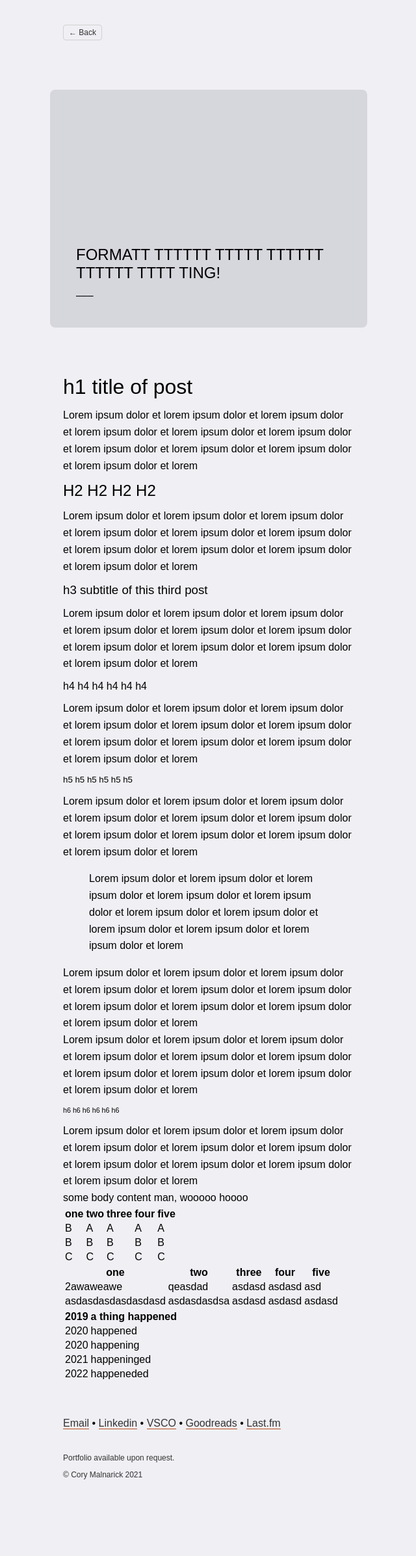
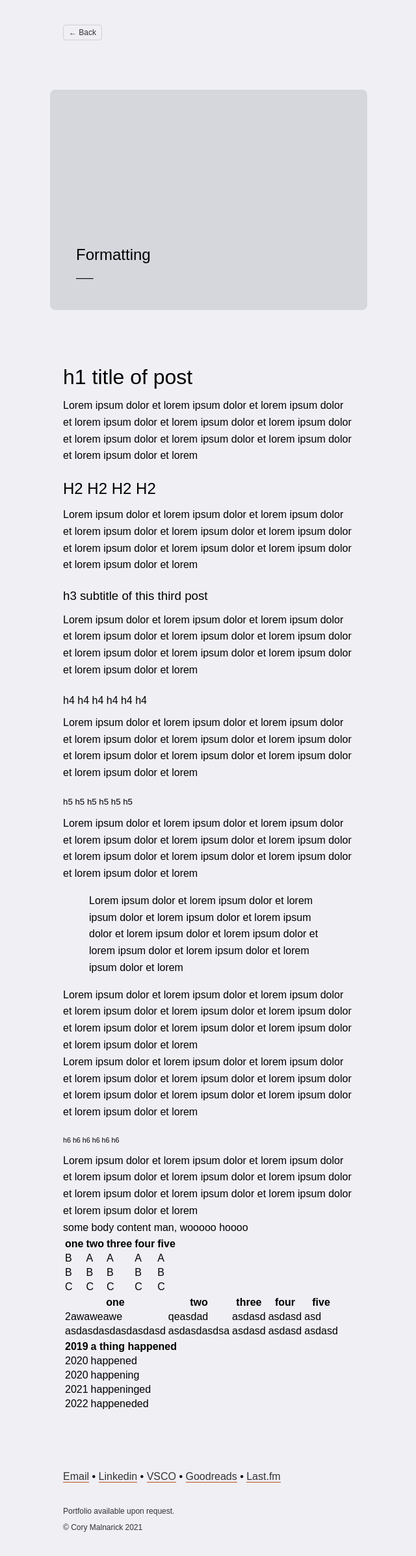
Before and after one commit to foundmonster/foundmonster.github.io, a Jekyll site: the page built from _posts/2020-03-24-thirdpost.md, in a window 1280 px wide. Shown: the whole page at 65% size, without its empty margins (319-959 px from the left). Built offline with Jekyll 4.4.1, drawn with Linux system fonts in a browser that asks for light colours; some web fonts are replaced; before the commit the page ends 2313 px from its top, so only the background shows below that.

Commit message:
changing CV button to test

```diff
--- a/_layouts/post.html
+++ b/_layouts/post.html
@@ -4,3 +4,5 @@
 {% include navigation.html %}
 {% include headercard.html %}
 <div class="p-home">{{ content }}</div>
+<br>
+<br>
--- a/_posts/2020-03-24-thirdpost.md
+++ b/_posts/2020-03-24-thirdpost.md
@@ -1,6 +1,7 @@
 ---
 layout: post
-title: FORMATT TTTTTT TTTTT TTTTTT TTTTTT TTTT TING!
+title: Formatting
+description:
 categories: post
 ---
 # h1 title of post
--- a/_sass/main.scss
+++ b/_sass/main.scss
@@ -82,8 +82,8 @@
 	flex: 1 0 auto;
 }
 
-h1, h3, h4, h5, h6 {
-    padding-top: 12px;
+h1, h2, h3, h4, h5, h6 {
+    padding-top: 24px;
     padding-bottom: 12px;
     max-width: 40rem;
     margin-block-start: 0px;
@@ -94,19 +94,8 @@
     font-style: normal;
 }
 
-h2 {
-    padding-top: 12px;
-    padding-bottom: 12px;
-    max-width: 40rem;
-    margin-block-start: 0px;
-    margin-block-end: 0px;
-    font-weight: 400;
-    font-family: aktiv-grotesk, sans-serif;
-    font-style: normal;
-}
-
 p {
-    max-width:28rem;
+    max-width: 28rem;
     margin-block-start: 0px;
     margin-block-end: 0px;
     line-height: 1.6111;
--- a/index.html
+++ b/index.html
@@ -18,10 +18,10 @@
 <br>
 <br>
 <div class="buttongrid">
-	<div><a class="button-primary" href="/cory-malnarick-resume.pdf">CV</a></div>
+	<div><a class="button-primary" href="/cory-malnarick-resume.pdf">CcvV</a></div>
 	<div><a class="button-secondary" href="mailto:cory.malnarick@gmail.com">Contact</a></div>
 </div><br><br>
-{% comment %}
+
 <h3>Case Studies</h3>
 <div class="projectgrid">
 	{% for post in site.categories.project %}
@@ -44,4 +44,3 @@
 		</div>
 	{% endfor %}
 </div>
-{% endcomment %}
```
